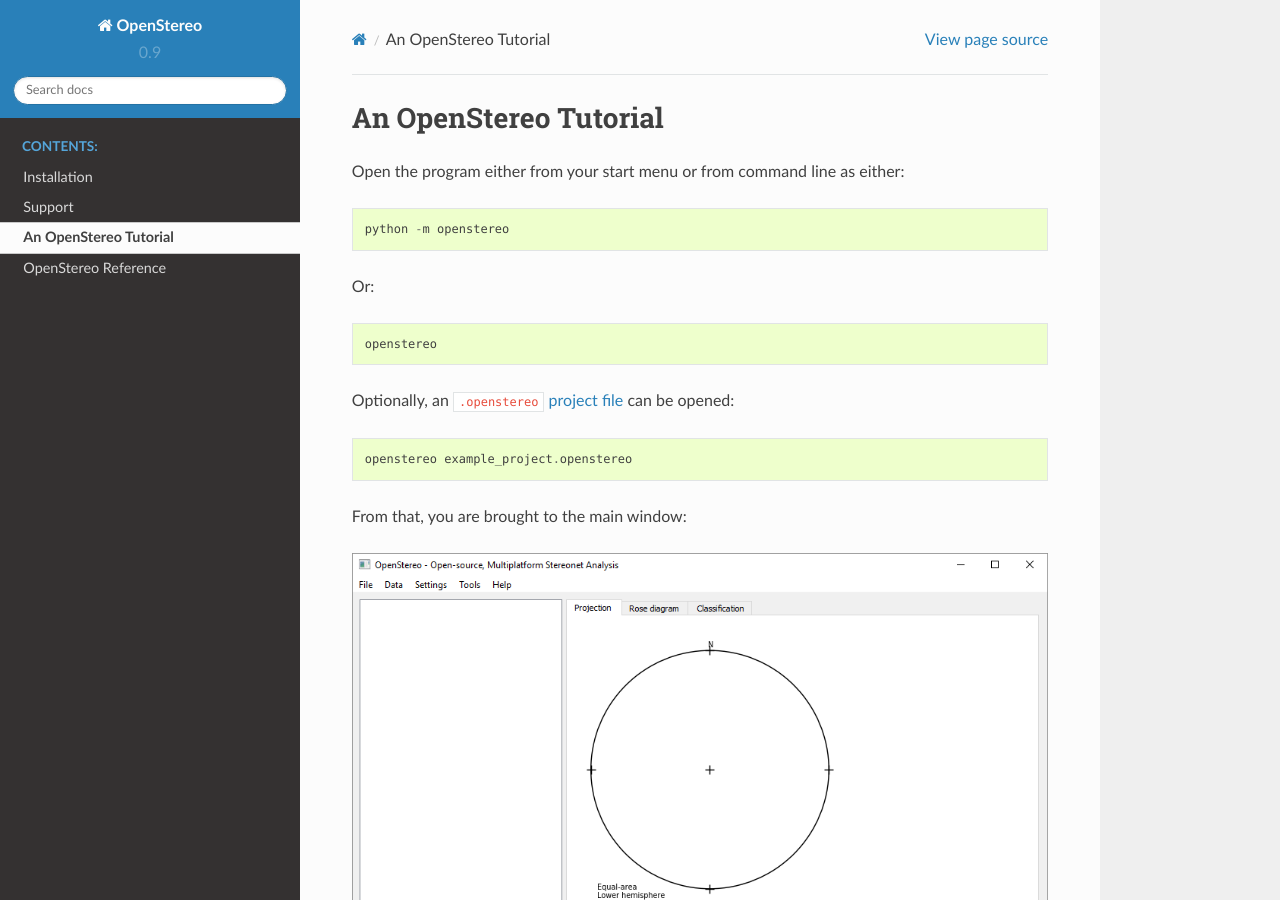
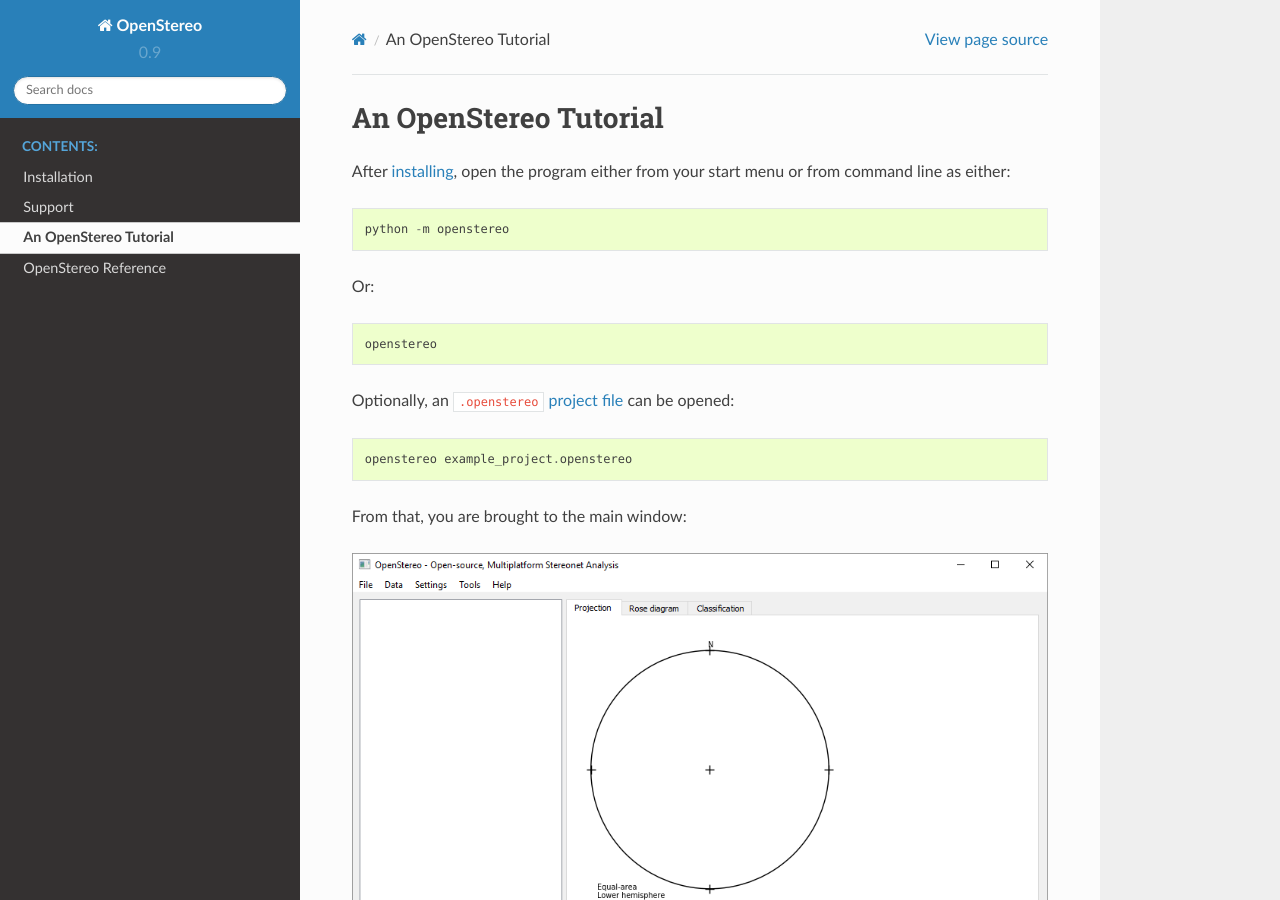
Before and after one commit to spamlab-iee/os, a Sphinx documentation site: the page built from docs/tutorial.rst, in a window 1280 px wide and 900 px high. Built offline with Sphinx 7.4.7 and the Read the Docs theme 2.0.0, drawn with Linux system fonts in a browser that asks for light colours.

Commit message:
link to installation during tutorial

```diff
--- a/docs/tutorial.rst
+++ b/docs/tutorial.rst
@@ -1,7 +1,8 @@
 An OpenStereo Tutorial
 ======================
 
-Open the program either from your start menu or from command line as either::
+After :doc:`installing <install>`, open the program either from your start menu or from command
+line as either::
 
     python -m openstereo
 
```
